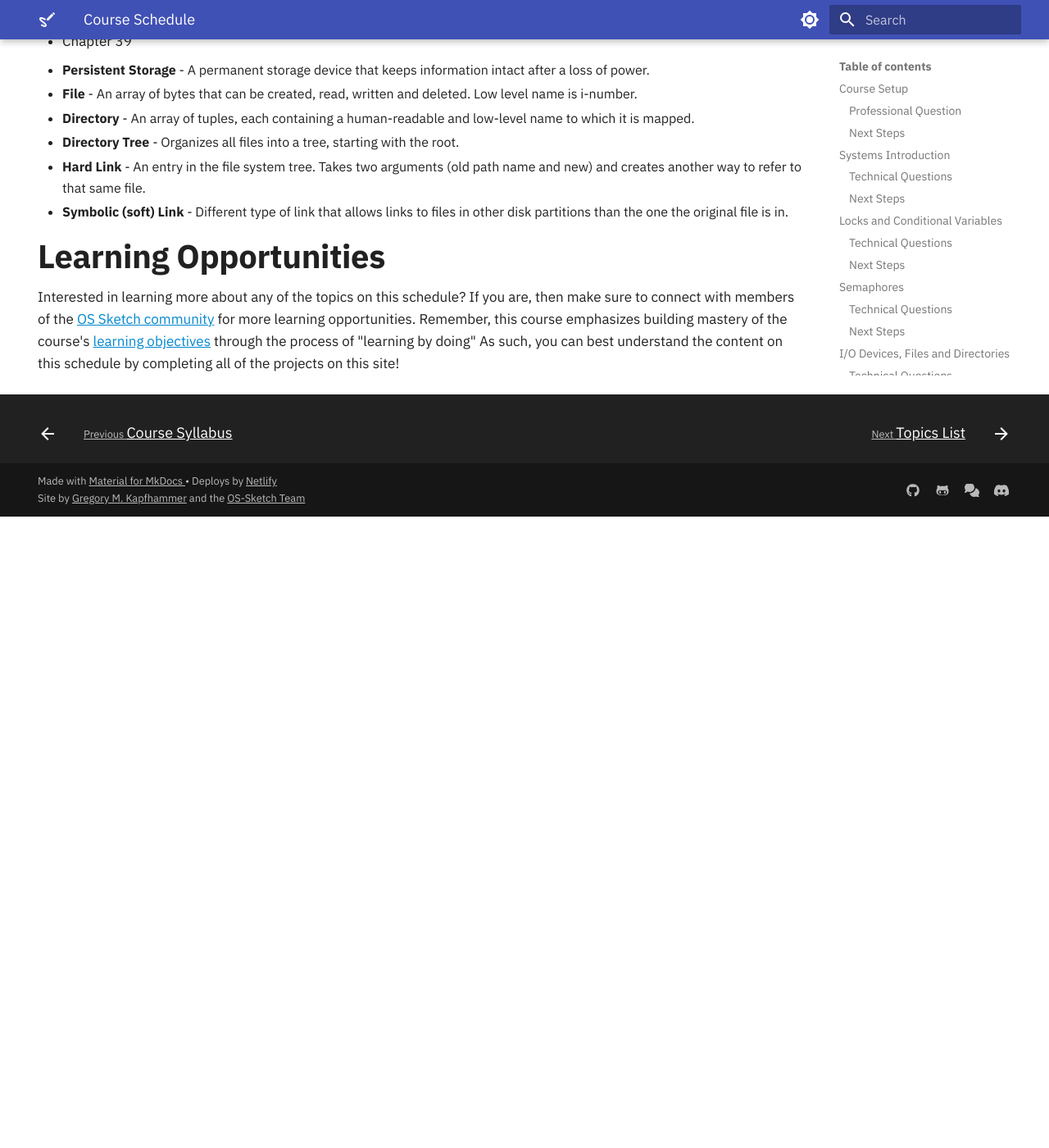
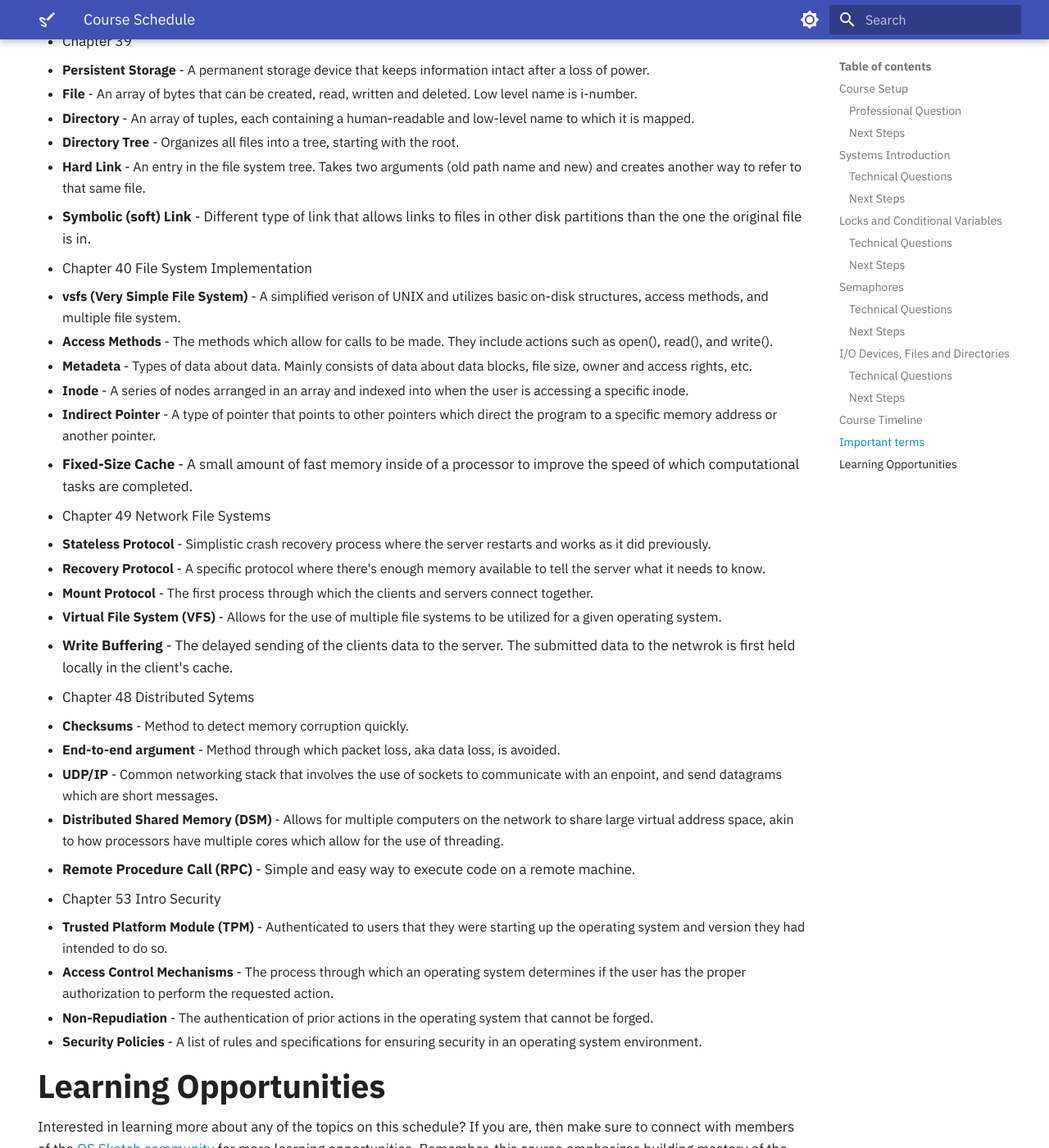
Before and after one commit to OS-Sketch/www.os-sketch.com, an MkDocs documentation site: the page built from docs/operating-systems/schedule.md, in a window 1280 px wide and 1400 px high, scrolled down 6016 px. Shown: the whole window at 82% size. Built offline with MkDocs 1.6.1 and Material for MkDocs 9.7.7, drawn with Linux system fonts in a browser that asks for light colours; before the commit the page ends 6646 px from its top, so only the background shows below that.

Commit message:
Added key terms for chapters 40, 49, 48, and 53 in schedule.md file.

```diff
--- a/docs/operating-systems/schedule.md
+++ b/docs/operating-systems/schedule.md
@@ -234,6 +234,33 @@
 5. **Hard Link** - An entry in the file system tree.  Takes two arguments (old path name and new) and creates another way to refer to that same file.
 6. **Symbolic (soft) Link** - Different type of link that allows links to files in other disk partitions than the one the original file is in.
 
+- Chapter 40 File System Implementation
+1. **vsfs (Very Simple File System)** - A simplified verison of UNIX and utilizes basic on-disk structures, access methods, and multiple file system.
+2. **Access Methods** - The methods which allow for calls to be made. They include actions such as open(), read(), and write().
+3. **Metadeta** - Types of data about data. Mainly consists of data about data blocks, file size, owner and access rights, etc.
+4. **Inode** - A series of nodes arranged in an array and indexed into when the user is accessing a specific inode.
+5. **Indirect Pointer** - A type of pointer that points to other pointers which direct the program to a specific memory address or another pointer.
+6. **Fixed-Size Cache** - A small amount of fast memory inside of a processor to improve the speed of which computational tasks are completed.
+
+- Chapter 49 Network File Systems
+1. **Stateless Protocol** - Simplistic crash recovery process where the server restarts and works as it did previously.
+2. **Recovery Protocol** - A specific protocol where there's enough memory available to tell the server what it needs to know.
+3. **Mount Protocol** - The first process through which the clients and servers connect together.
+4. **Virtual File System (VFS)** - Allows for the use of multiple file systems to be utilized for a given operating system.
+5. **Write Buffering** - The delayed sending of the clients data to the server. The submitted data to the netwrok is first held locally in the client's cache.
+
+- Chapter 48 Distributed Sytems
+1. **Checksums** - Method to detect memory corruption quickly.
+2. **End-to-end argument** - Method through which packet loss, aka data loss, is avoided.
+3. **UDP/IP** - Common networking stack that involves the use of sockets to communicate with an enpoint, and send datagrams which are short messages.
+4. **Distributed Shared Memory (DSM)** - Allows for multiple computers on the network to share large virtual address space, akin to how processors have multiple cores which allow for the use of threading.
+5. **Remote Procedure Call (RPC)** - Simple and easy way to execute code on a remote machine.
+
+- Chapter 53 Intro Security
+1. **Trusted Platform Module (TPM)** - Authenticated to users that they were starting up the operating system and version they had intended to do so.
+2. **Access Control Mechanisms** - The process through which an operating system determines if the user has the proper authorization to perform the requested action.
+3. **Non-Repudiation** - The authentication of prior actions in the operating system that cannot be forged.
+4. **Security Policies** - A list of rules and specifications for ensuring security in an operating system environment.
 
 ## Learning Opportunities
 
```
